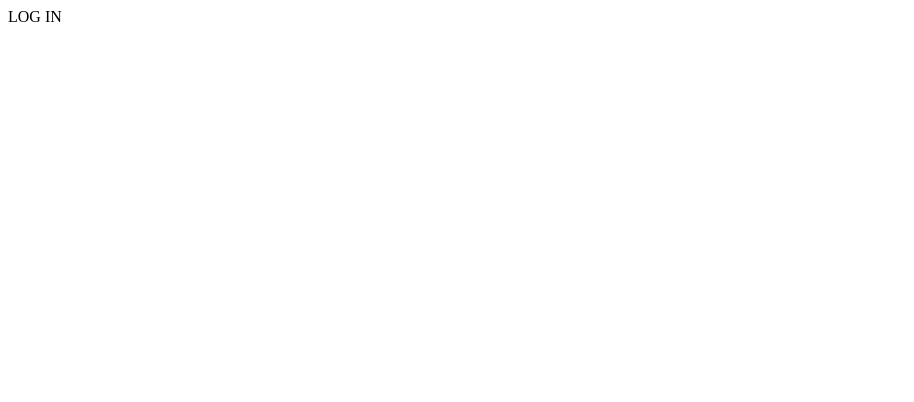
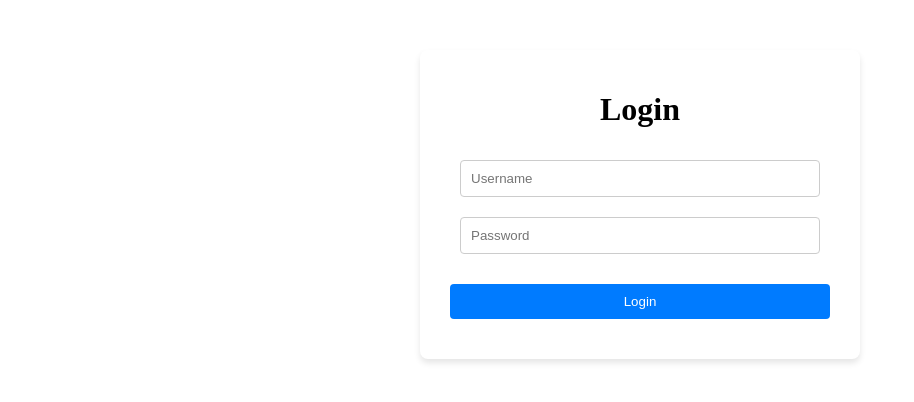
Before and after one commit to nuraia/MyJournal, a React (Vite) app in the folder frontend/: page /login in a window 1280 px wide. Shown: the top 402 px of the page, without its empty margins (0-914 px from the left). Built offline with nearby package versions, Linux system fonts and the light colour scheme.

Commit message:
Connecting the Login/Register Form

```diff
--- a/frontend/src/components/Form.jsx
+++ b/frontend/src/components/Form.jsx
@@ -2,8 +2,9 @@
 import api from "../api"
 import { useNavigate } from "react-router-dom"
 import { ACCESS_TOKEN, REFRESH_TOKEN } from "../constants"
+import "../styles/Form.css"
 
-function From({route, method}){
+function Form({route, method}){
     const [username, setUsername] = useState("")
     const [password, setPassword] = useState("")
     const [loading, setLoading] = useState(false)
@@ -16,7 +17,7 @@
         e.preventDefault();
 
         try{
-            const res = await api.post(route, {password})
+            const res = await api.post(route, { username, password })
             if(method === "login"){
                 localStorage.setItem(ACCESS_TOKEN, res.data.access);
                 localStorage.setItem(REFRESH_TOKEN, res.data.refresh);
@@ -32,7 +33,8 @@
         }
     };
 
-    return <form onSubmit={handleSubmit} className="form-container">
+    return (
+    <form onSubmit={handleSubmit} className="form-container">
         <h1>{name}</h1>
         <input
             className="form-input"
@@ -52,4 +54,7 @@
             {name}
         </button>
     </form>
+    );
 }
+
+export default Form
--- a/frontend/src/pages/Login.jsx
+++ b/frontend/src/pages/Login.jsx
@@ -1,5 +1,6 @@
+import Form from "../components/Form"
 function Login(){
-    return <div>LOG IN</div>
+    return <Form route="/api/token/" method ="login" />
 }
 
 export default Login
--- a/frontend/src/pages/Register.jsx
+++ b/frontend/src/pages/Register.jsx
@@ -1,5 +1,7 @@
+import Form from "../components/Form"
+
 function Register(){
-    return <div>Register</div>
+    return <Form route="/api/user/register/" method ="register" />
 }
 
 export default Register
--- /dev/null
+++ b/frontend/src/styles/Form.css
@@ -0,0 +1,36 @@
+.form-container {
+    display: flex;
+    flex-direction: column;
+    align-items: center;
+    justify-content: center;
+    margin: 50px auto;
+    padding: 20px;
+    border-radius: 8px;
+    box-shadow: 0 4px 6px rgba(0, 0, 0, 0.1);
+    max-width: 400px;
+  }
+
+  .form-input {
+    width: 90%;
+    padding: 10px;
+    margin: 10px 0;
+    border: 1px solid #ccc;
+    border-radius: 4px;
+    box-sizing: border-box;
+  }
+
+  .form-button {
+    width: 95%;
+    padding: 10px;
+    margin: 20px 0;
+    background-color: #007bff;
+    color: white;
+    border: none;
+    border-radius: 4px;
+    cursor: pointer;
+    transition: background-color 0.2s ease-in-out;
+  }
+
+  .form-button:hover {
+    background-color: #0056b3;
+  }
```
Also changed, not shown: 2 other files (tests, documents, lock files or other folders).
